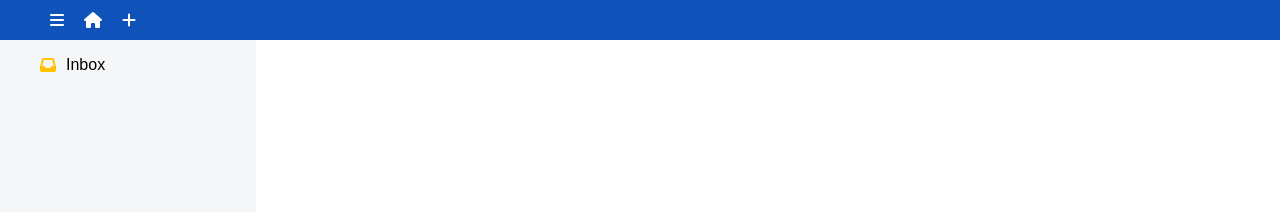
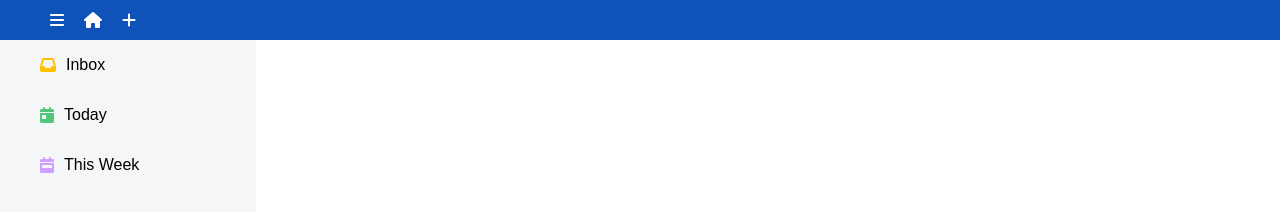
Before and after one commit to balinwarren/Todo-App, a website built with webpack: page dist/index.html in a window 1280 px wide. Built offline with nearby package versions, Linux system fonts and the light colour scheme.

Commit message:
Added today and this week tabs

```diff
--- a/src/modules/UI.js
+++ b/src/modules/UI.js
@@ -49,18 +49,24 @@ export default class UI {
         const sideBar = document.createElement('div');
         sideBar.classList.add('side-bar');
 
-        const inboxTab = UI.createTab('fa-inbox', 'inbox-icon', 'Inbox');
+        const inboxTab = UI.createTab('fa-solid','fa-inbox', 'inbox-icon', 'Inbox');
         sideBar.appendChild(inboxTab);
+
+        const todayTab = UI.createTab('fa-solid', 'fa-calendar-day', 'today-icon', 'Today');
+        sideBar.appendChild(todayTab);
+
+        const weekTab = UI.createTab('fa-solid', 'fa-calendar-week', 'week-icon', 'This Week');
+        sideBar.appendChild(weekTab);
 
         return sideBar;
     }
 
-    static createTab (iconName, iconId, labelText){
+    static createTab (iconClass, iconName, iconId, labelText){
         const tab = document.createElement('div');
         tab.classList.add('tab');
 
         const icon = document.createElement('i');
-        icon.classList.add('fa-solid');
+        icon.classList.add(iconClass);
         icon.classList.add(iconName);
         icon.classList.add('tab-icon');
         icon.id = iconId;
--- a/src/style.css
+++ b/src/style.css
@@ -73,3 +73,11 @@ body {
 #inbox-icon {
     color: #FFC000;
 }
+
+#today-icon {
+    color: #50C878;
+}
+
+#week-icon {
+    color: #CF9FFF;
+}
```
Also changed, not shown: dist/main.bundle.js.
